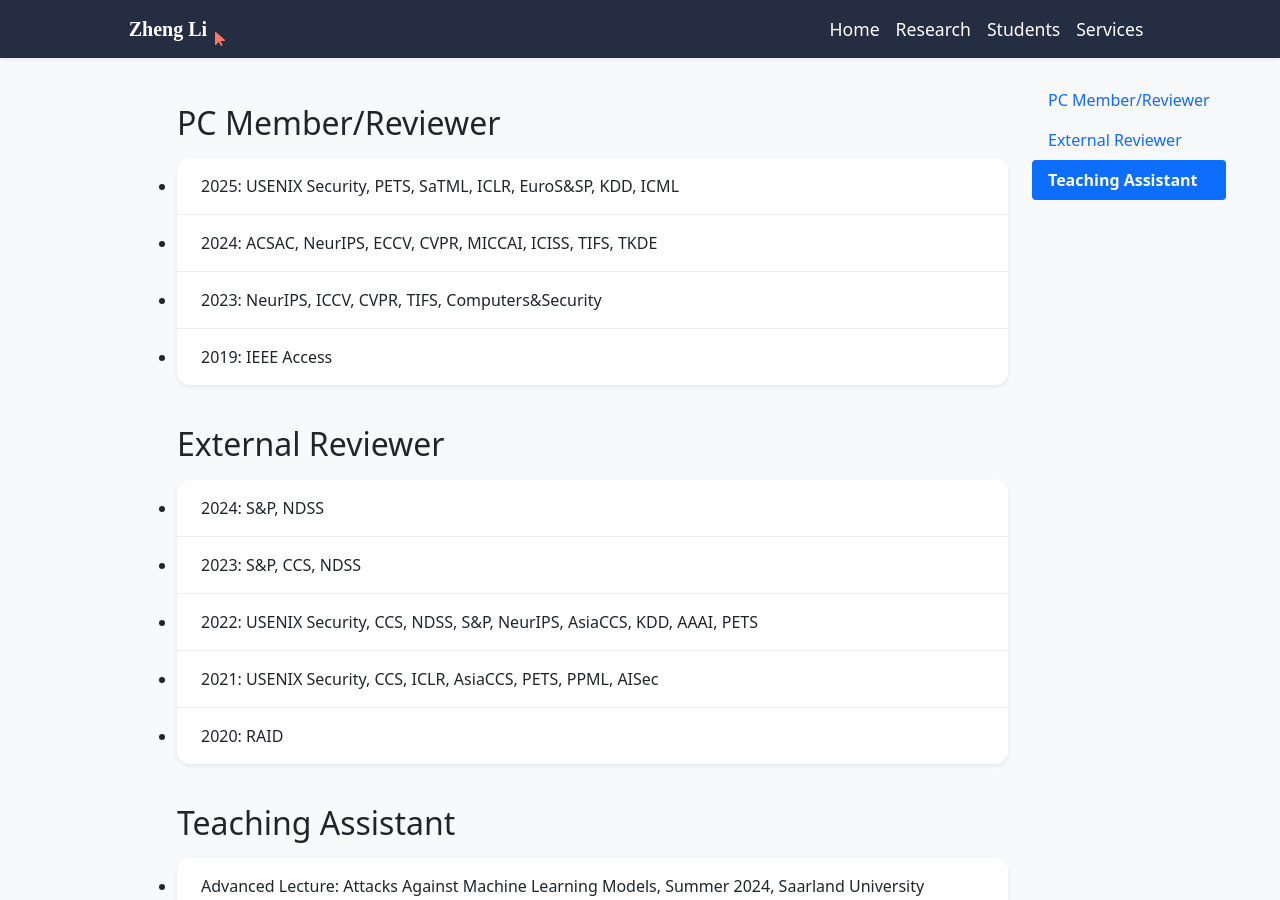
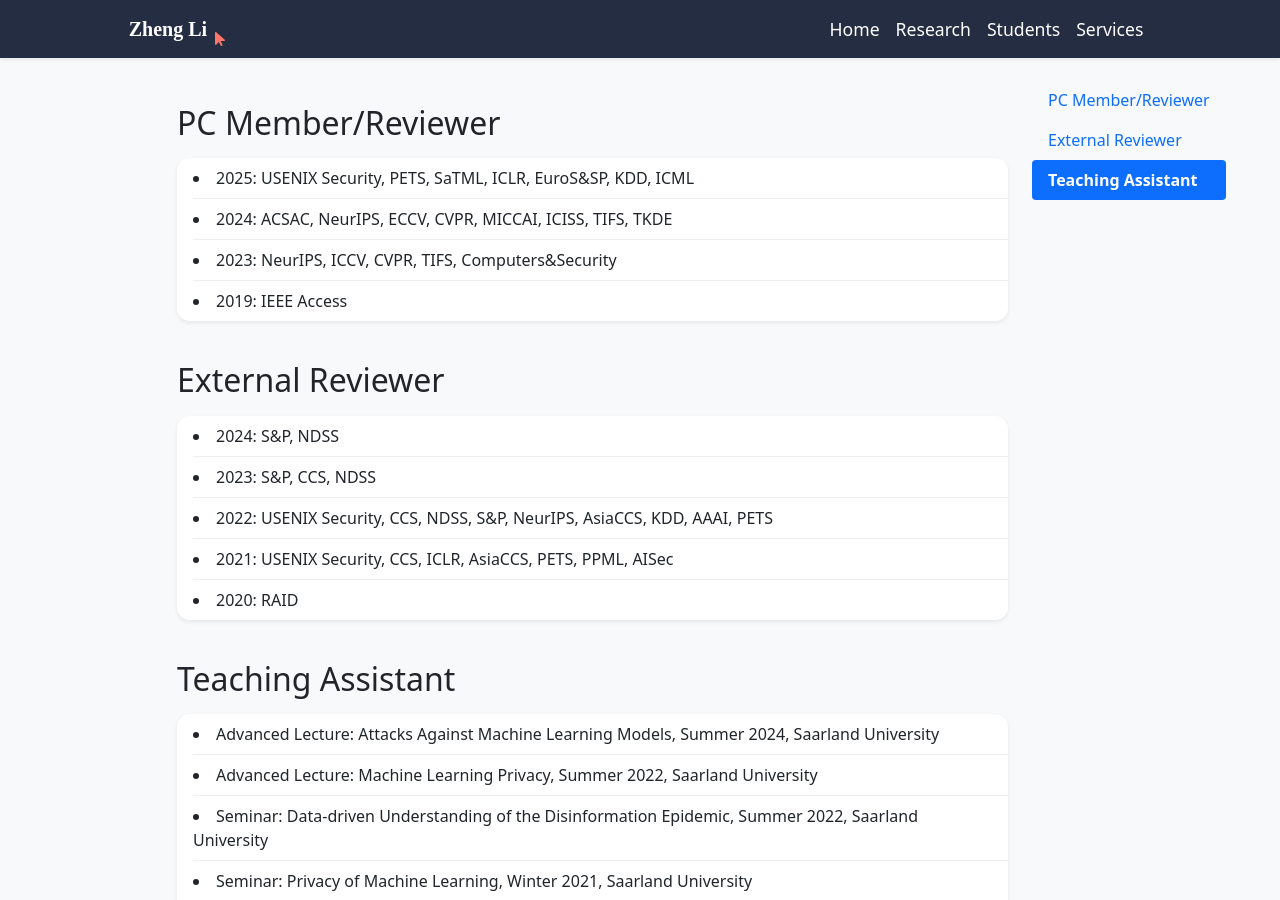
Before and after one commit to shuaichaosong/shuaichaosong.github.io, a Jekyll site: the page built from services.html, in a window 1280 px wide and 900 px high. Built offline with Jekyll 4.4.1, drawn with Linux system fonts in a browser that asks for light colours; nearby versions of some CDN libraries; some web fonts are replaced; a style sheet for code colours, icons or effects is not loaded.

```diff
--- a/services.html
+++ b/services.html
@@ -32,11 +32,23 @@ container_class: container-xl
         .content-item:last-child {
             border-bottom: none;
         }
-        /* 清除列表项的默认样式 */
+
+        /* 清除列表项的默认样式 - 已修改以显示圆点 */
         .content-list {
-            list-style: disc; /* 移除点或数字 */
-            padding-left: 0;
+            list-style: disc;
+            list-style-position: inside; /* ***** 确保黑点显示在内容区域内部 ***** */
+            padding-left: 1rem; /* 增加左侧内边距，以便显示圆点 */
             margin-bottom: 0;
+        }
+
+       /* 为了在 li 之间添加分隔线，我们需要一个自定义的 li 样式 */
+       .content-list li {
+           /* 移除之前的 padding: 1rem 0;，让文本紧贴黑点 */
+           padding: 0.5rem 1.5rem 0.5rem 0; /* 调整内边距：上右下左 */
+           border-bottom: 1px solid #eee;
+        }
+        .content-list li:last-child {
+           border-bottom: none;
         }
 
         /* 侧边导航栏固定位置 */
```
